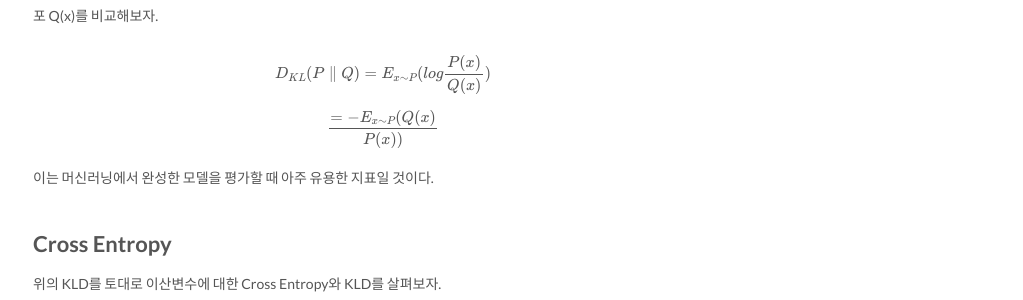
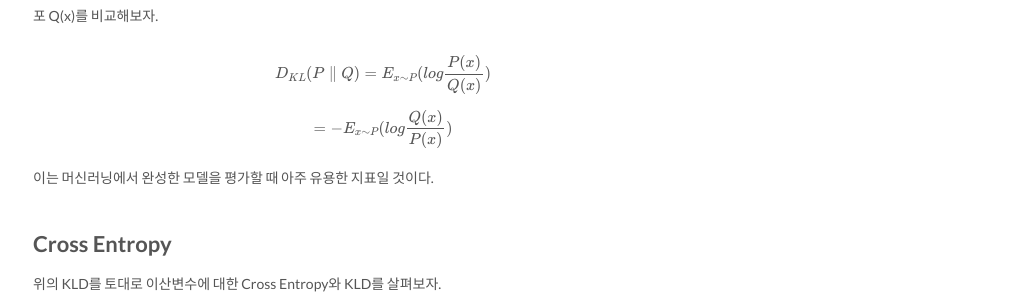
Before and after one commit to silverstar0727/silverstar0727.github.io, a Jekyll site: the page built from _posts/ml basic/2021-01-04-cross_entropy.md, in a window 1280 px wide. Shown: the part 1747-2047 px from the top of the page, without its empty margins (257-1280 px from the left). Built offline with Jekyll 4.4.1, drawn with Linux system fonts in a browser that asks for light colours; formulas are drawn with MathJax 3; comment, search, counter and statistics services are not loaded.

Commit message:
Update 2021-01-04-cross_entropy.md

```diff
--- a/_posts/ml basic/2021-01-04-cross_entropy.md
+++ b/_posts/ml basic/2021-01-04-cross_entropy.md
@@ -60,7 +60,7 @@ KLD는 두 데이터 분포의 차이를 계산하는 딥러닝 모델에서 유
 
 $$D_{KL}(P \parallel Q) = E_{x \sim P}(log{P(x) \over Q(x)})$$
 
-$$= -E_{x \sim P}(Q(x) \over P(x))$$
+$$= -E_{x \sim P}(log{Q(x) \over P(x)})$$
 
 이는 머신러닝에서 완성한 모델을 평가할 때 아주 유용한 지표일 것이다.
 
```
